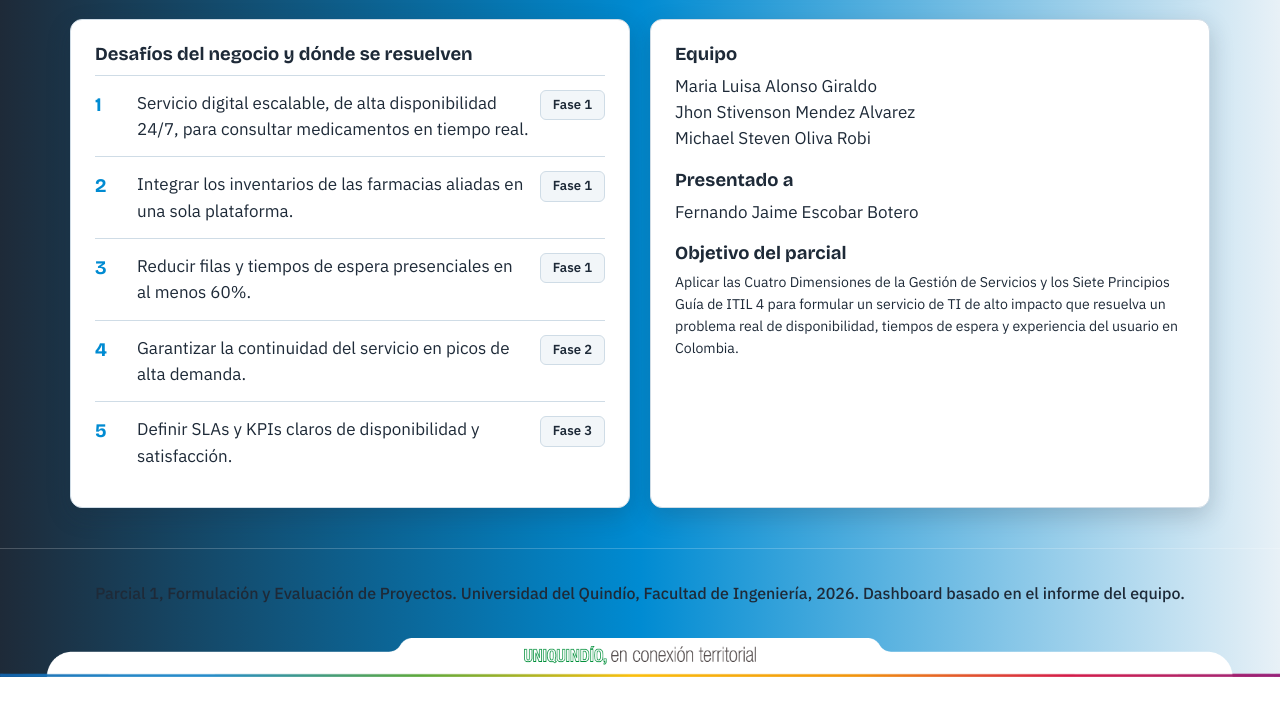
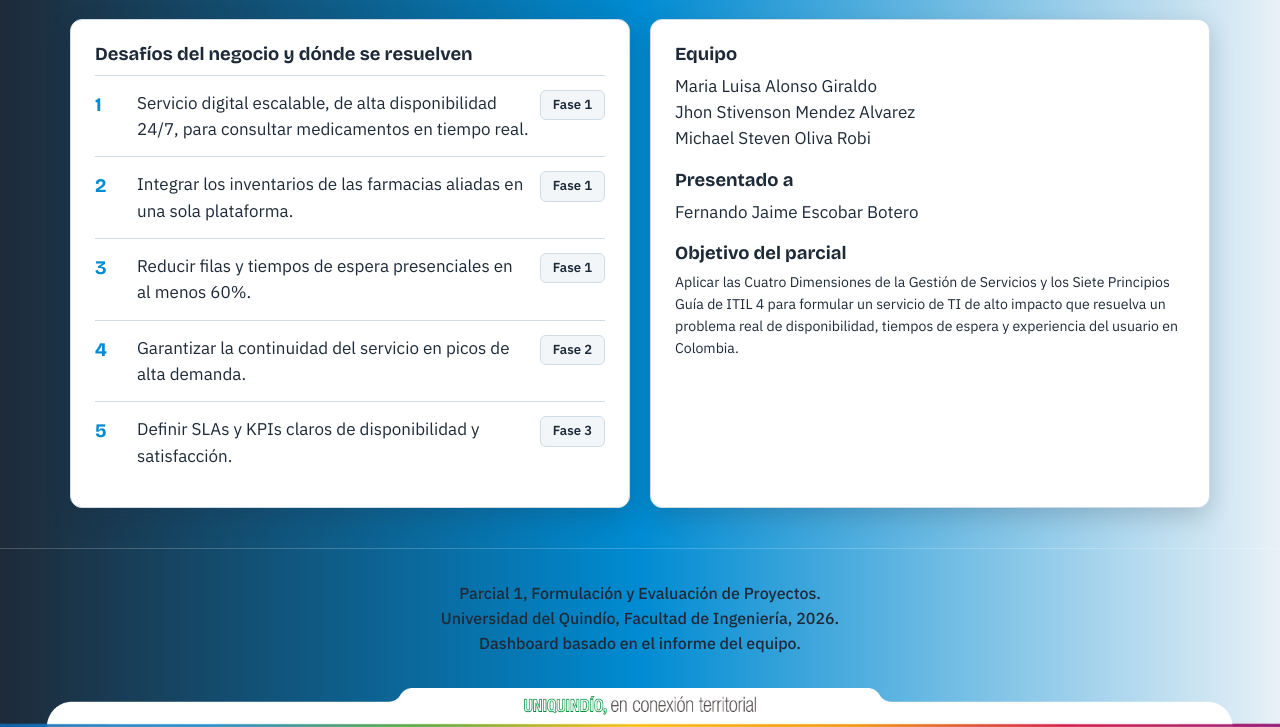
Before and after one commit to marialuisaalonso850/Dashboard_iterativo, a plain HTML site: page index.html in a window 1280 px wide. Shown: the part 827-1554 px from the top of the page. Before the commit the page ends 1504 px from the top, so only its background shows below. Drawn offline with nearby package versions, Linux system fonts and the light colour scheme.

Commit message:
Refactor footer content for better readability
Updated footer text formatting for clarity.

```diff
--- a/index.html
+++ b/index.html
@@ -441,8 +441,8 @@
   </main>
 
   <footer>
-    <div class="wrap">Parcial 1, Formulación y Evaluación de Proyectos. Universidad del Quindío, Facultad de Ingeniería,
-      2026. Dashboard basado en el informe del equipo.</div>
+    <div class="wrap">Parcial 1, Formulación y Evaluación de Proyectos.<br> Universidad del Quindío, Facultad de Ingeniería,
+      2026.<br> Dashboard basado en el informe del equipo.</div>
       <img src="./assets/footer.png" alt="UNIQUINDÍO, en conexión territorial" class="footer-uq">
   </footer>
 
```
